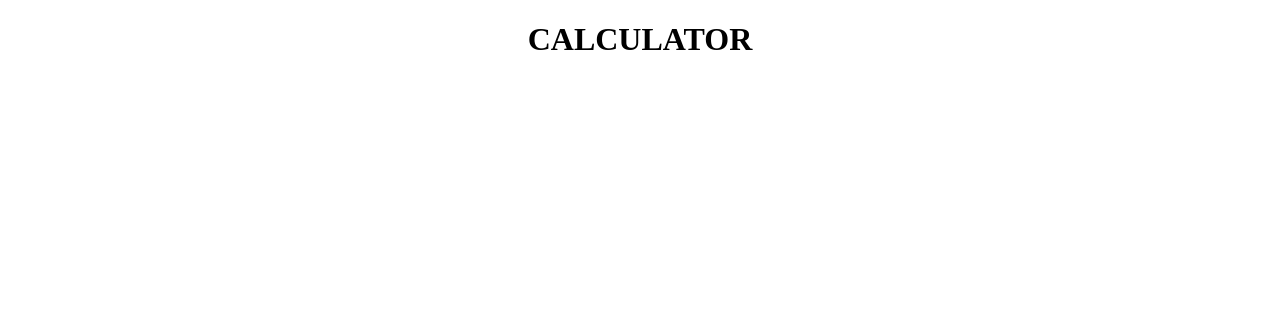
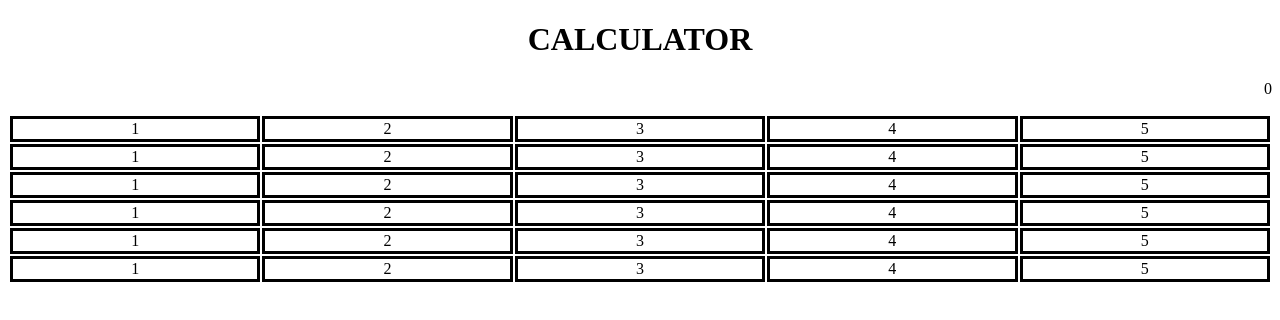
Before and after one commit to yu-jun-jie/yu-jun-jie.github.io, a plain HTML site: page calculator/index.html in a window 1280 px wide. Drawn offline with Linux system fonts and the light colour scheme.

Commit message:
24-06-23

```diff
--- a/calculator/index.html
+++ b/calculator/index.html
@@ -3,8 +3,68 @@
     <head>
         <meta charset="utf-8">
         <title>YUJUNJIE/CALCULATOR</title>
+        <style>
+            table{
+                /* border-collapse: collapse; */
+                text-align: center;
+                width: 100%;
+            }
+            td {
+                border-style: solid;
+            }
+            #outshow{
+                text-align: right;
+            }
+        </style>
     </head>
     <body>
         <h1 style="text-align: center;">CALCULATOR</h1>
+        <p id="outshow">0</p>
+        <div>
+            <table>
+                <tr>
+                    <td>1</td>
+                    <td>2</td>
+                    <td>3</td>
+                    <td>4</td>
+                    <td>5</td>
+                </tr>
+                <tr>
+                    <td>1</td>
+                    <td>2</td>
+                    <td>3</td>
+                    <td>4</td>
+                    <td>5</td>
+                </tr>
+                <tr>
+                    <td>1</td>
+                    <td>2</td>
+                    <td>3</td>
+                    <td>4</td>
+                    <td>5</td>
+                </tr>
+                <tr>
+                    <td>1</td>
+                    <td>2</td>
+                    <td>3</td>
+                    <td>4</td>
+                    <td>5</td>
+                </tr>
+                <tr>
+                    <td>1</td>
+                    <td>2</td>
+                    <td>3</td>
+                    <td>4</td>
+                    <td>5</td>
+                </tr>
+                <tr>
+                    <td>1</td>
+                    <td>2</td>
+                    <td>3</td>
+                    <td>4</td>
+                    <td>5</td>
+                </tr>
+            </table>
+        </div>
     </body>
 </html>
```
Also changed, not shown: stuby/html/form.html (added, +44 -0 lines), stuby/html/index.html (+1 -0 lines), stuby/js/form.js (added, +43 -0 lines), time/index.html (added, +19 -0 lines), stuby/js/myscript.js (line endings or trailing spaces).
